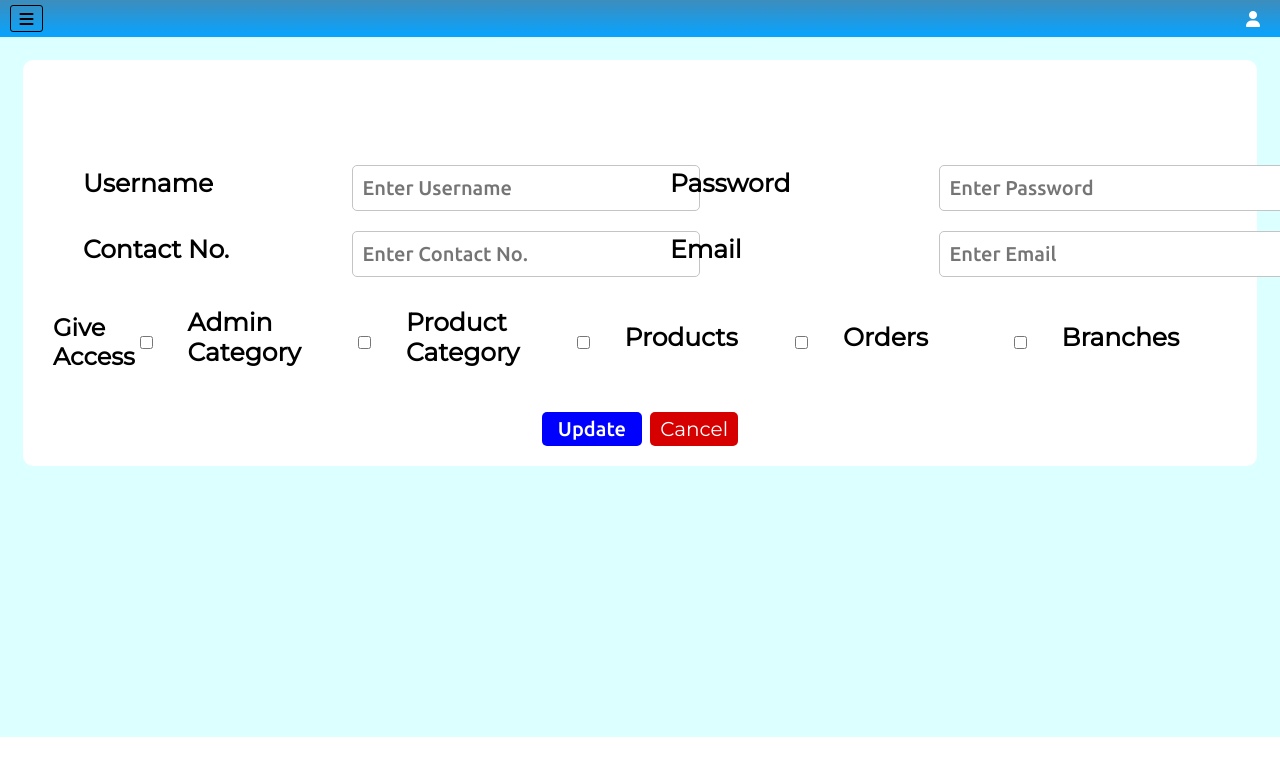
After one commit to pramod52jpr/IMS, a PHP site: page /updateUserForm.php?uid=1 in a window 1280 px wide. The commit adds this page. Shown: the top 776 px of the page. Run offline with PHP 8.4, Linux system fonts and the light colour scheme; the visitor is signed in with stand-in values (Sample User, id 1); data that the repository does not hold is empty.

Commit message:
adding users section

```diff
--- a/branch.php
+++ b/branch.php
@@ -61,7 +61,7 @@ if(isset($_GET['dbid'])){
                 }else{
                 ?>
                 <tr>
-                    <td colspan="5" style="text-align:center;font-size:20px">No Branch Added</td>
+                    <td colspan="6" style="text-align:center;font-size:20px">No Branch Added</td>
                 </tr>
                 <?php
                 }
--- a/components/header.php
+++ b/components/header.php
@@ -95,6 +95,7 @@ include "conn.php";
                     <a href="orders.php">
                     <span class="h-icons"><i class="fa-sharp fa-solid fa-cart-shopping advanceClass"></i></span>
                         All Orders</a>
+                    <a href="users.php">Users</a>
                 </div>
             <?php
             }
--- a/style/updateMyBranchForm.css
+++ b/style/updateMyBranchForm.css
@@ -84,6 +84,7 @@
 
 label {
     width: 100%;
+    margin-left: 25px;
 }
 
 input#branchUpdatedName {
--- /dev/null
+++ b/updateUserForm.php
@@ -0,0 +1,70 @@
+<?php include "conn.php" ?>
+<?php include "./components/header.php" ?>
+<section class="UpdateMyBranchFormContainer">
+    <form class="myBranchUpdateForm" action="users.php" method="post">
+        <?php
+        $uid = $_GET['uid'];
+        $updateSql = "select * from users where `User_Id`=$uid";
+        $updateResult = mysqli_query($conn, $updateSql);
+        $UpdateRow = mysqli_fetch_assoc($updateResult);
+        ?>
+        <input type="hidden" name="updateuid" value="<?php echo $uid ?>">
+        <div class="row">
+            <div class="col-25">
+                <label for="updatedUsername">Username</label>
+            </div>
+            <div class="col-25">
+                <input class="updateBranchField" type="text" value="<?php echo $UpdateRow['Username'] ?>"
+                    name="updatedUsername" id="updatedUsername" placeholder="Enter Username" required>
+            </div>
+            <div class="col-25">
+                <label for="updatedUserPassword">Password</label>
+            </div>
+            <div class="col-25">
+                <input class="updateBranchField" type="password" value="<?php echo $UpdateRow['User_Password'] ?>"
+                    name="updatedUserPassword" id="updatedUserPassword" placeholder="Enter Password" required>
+            </div>
+        </div>
+        <div class="row2">
+            <div class="col-25">
+                <label for="updatedUserPhone">Contact No.</label>
+            </div>
+            <div class="col-25">
+                <input class="updateBranchField" type="text" value="<?php echo $UpdateRow['User_Phone'] ?>"
+                    name="updatedUserPhone" id="updatedUserPhone" maxlength="10" placeholder="Enter Contact No.">
+            </div>
+            <div class="col-25">
+                <label for="updatedUserEmail">Email</label>
+            </div>
+            <div class="col-25">
+                <input class="updateBranchField" type="email" value="<?php echo $UpdateRow['User_Email'] ?>"
+                    name="updatedUserEmail" id="updatedUserEmail" placeholder="Enter Email">
+            </div>
+        </div>
+        <div class="row2">
+            <?php
+            $AdminCategoryChecked=str_contains($UpdateRow['User_Permission'],"AdminCategory")?"checked":"";
+            $productCategoryChecked=str_contains($UpdateRow['User_Permission'],"productCategory")?"checked":"";
+            $productChecked=str_contains($UpdateRow['User_Permission'],"product")?"checked":"";
+            $ordersChecked=str_contains($UpdateRow['User_Permission'],"orders")?"checked":"";
+            $branchesChecked=str_contains($UpdateRow['User_Permission'],"branches")?"checked":"";
+            ?>
+            <h2>Give Access</h2>
+            <input type="checkbox"  name="updatedAdminCategory" id="updatedAdminCategory" value="AdminCategory" <?php echo $AdminCategoryChecked ?>>
+            <label for="updatedAdminCategory">Admin Category</label>
+            <input type="checkbox" name="updatedproductCategory" id="updatedproductCategory" value="productCategory"<?php echo $productCategoryChecked ?>>
+            <label for="updatedproductCategory">Product Category</label>
+            <input type="checkbox" name="updatedproduct" id="updatedproduct" value="product"<?php echo $productChecked ?>>
+            <label for="updatedproduct">Products</label>
+            <input type="checkbox" name="updatedorders" id="updatedorders" value="orders"<?php echo $ordersChecked ?>>
+            <label for="updatedorders">Orders</label>
+            <input type="checkbox" name="updatedbranches" id="updatedbranches" value="branches"<?php echo $branchesChecked ?>>
+            <label for="updatedbranches">Branches</label>
+        </div>
+        <div class="updateMyBbranchFormBtn">
+            <input class="btn" type="submit" value="Update">
+            <a class="btn" href="users.php">Cancel</a>
+        </div>
+    </form>
+</section>
+<?php include "./components/footer.php" ?>
```
Also changed, not shown: addUserForm.php (added, +55 -0 lines), users.php (added, +104 -0 lines).
